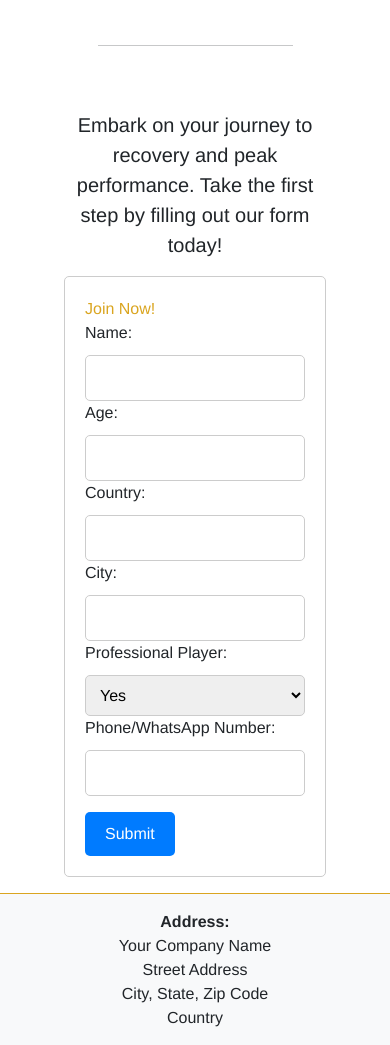
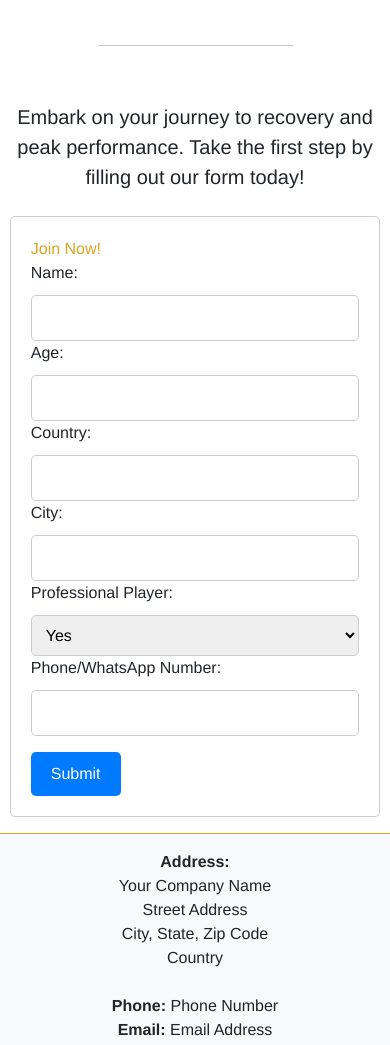
Before and after one commit to HussamElanany/fitness, a plain HTML site: page index.html in a window 390 px wide. Shown: the part 2487-3532 px from the top of the page. Drawn offline with nearby package versions, Linux system fonts and the light colour scheme; a web font is replaced by a local one.

Commit message:
fixing form issue

```diff
--- a/index.html
+++ b/index.html
@@ -383,8 +383,9 @@
     <hr>
 
     <!-- Form Section -->
-    <div class="form-sec p-3 m-5 mb-0">
-        <p style="display: block; width: fit-content; font-size: 20px;">Embark on your journey to recovery and peak
+    <div class="form-sec mt-5 mb-3">
+        <p style="display: block; width: fit-content; font-size: 20px;" class="p-2">Embark on your journey to recovery
+            and peak
             performance. Take the first step by filling out our form today!
         </p>
         <form>
--- a/styles.css
+++ b/styles.css
@@ -273,6 +273,13 @@ input[type="submit"]:hover {
     background-color: #0056b3;
 }
 
+
+@media screen and (max-width: 768px) {
+    form {
+        width: 95% !important;
+    }
+}
+
 /*Footer sec*/
 footer {
     border-top: 1px goldenrod solid;
```
